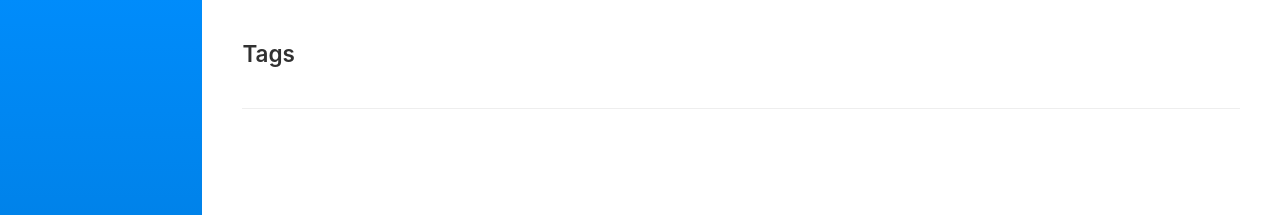
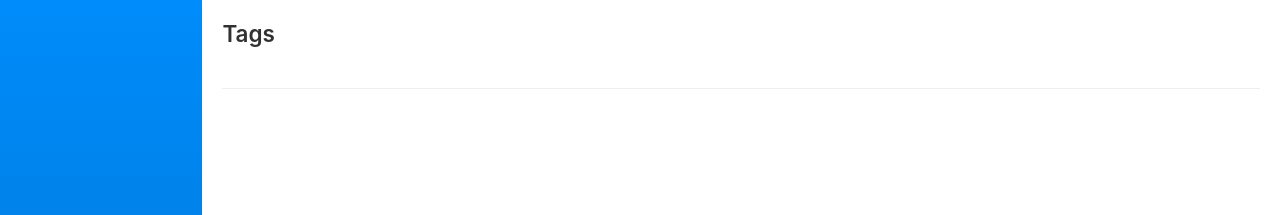
Before and after one commit to Dofboom/Dofboom.github.io, a Jekyll site: the page built from tags.html, in a window 1280 px wide. Shown: the top 215 px of the page. Built offline with Jekyll 4.4.1, drawn with Linux system fonts in a browser that asks for light colours.

Commit message:
Update _layout.scss

```diff
--- a/_sass/hydeout/_layout.scss
+++ b/_sass/hydeout/_layout.scss
@@ -203,8 +203,8 @@ body {
     color: $body-color;
     min-height: 100vh;
     padding:
-      $section-spacing * 1
-      $section-spacing * 1
+      $section-spacing * 0.5
+      $section-spacing * 0.5
       0;
 
     @if $layout-reverse {
```
